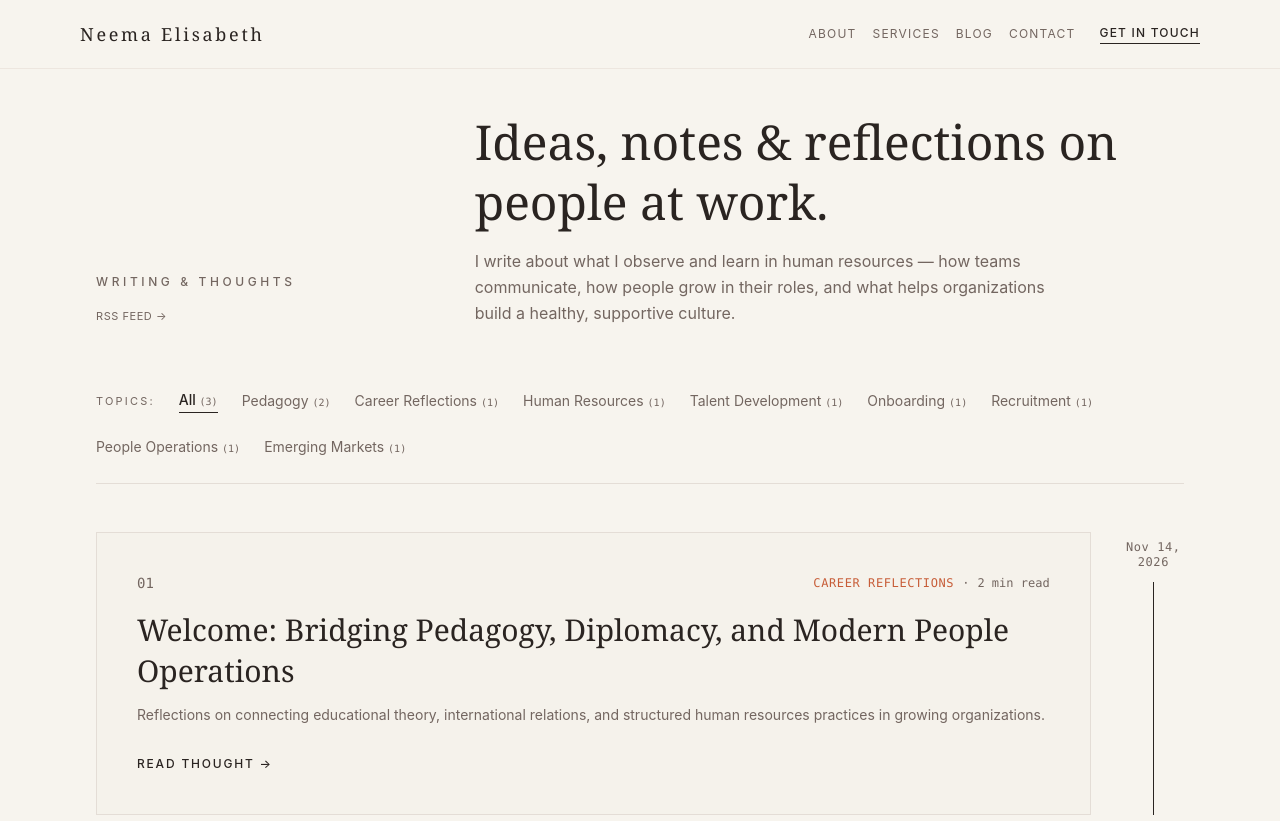
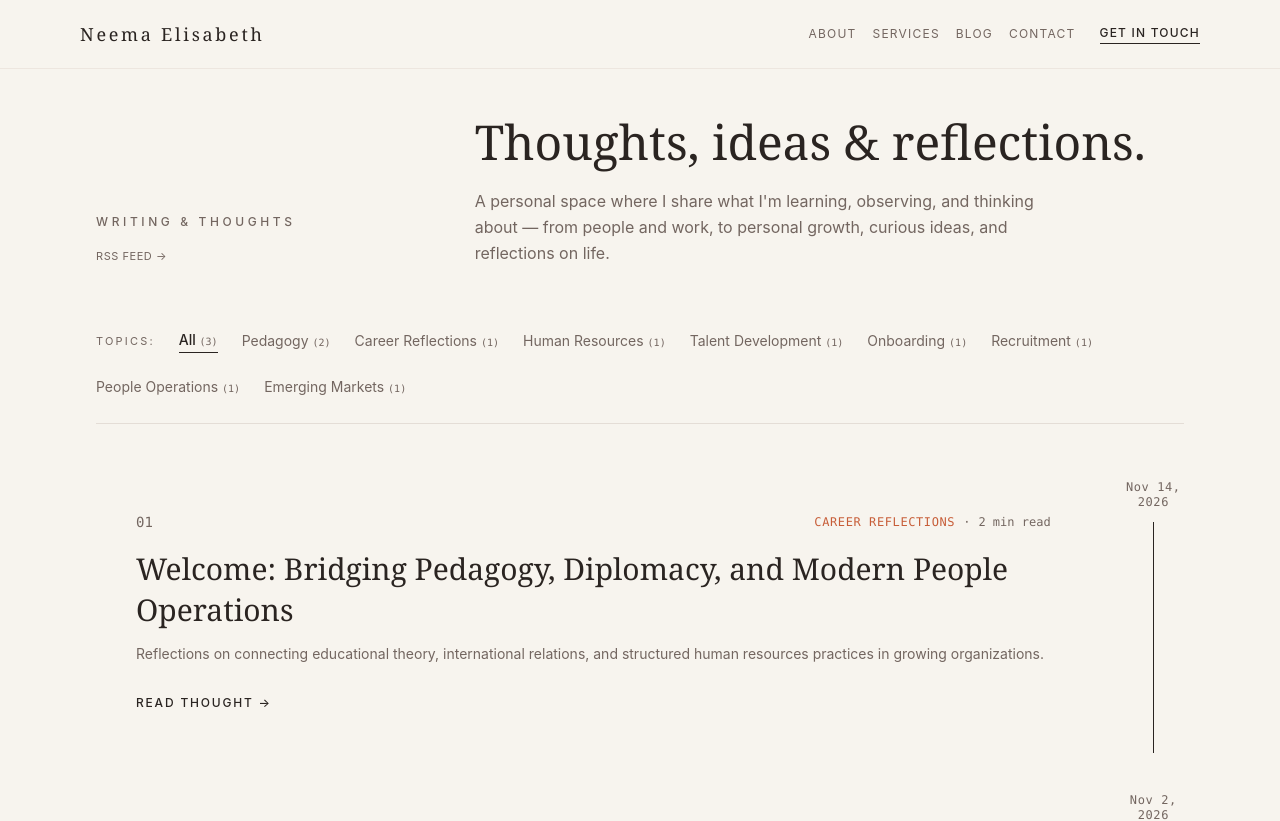
Before and after one commit to neema-liz/neema-zihalirwa-portfolio, a Next.js app: page /blog in a window 1280 px wide. Shown: the top 821 px of the page. Built offline with nearby package versions, Linux system fonts and the light colour scheme; no server answers.

Commit message:
refactor(blog): broaden writing introduction to cover personal thoughts, ideas, and reflections

```diff
--- a/app/blog/page.tsx
+++ b/app/blog/page.tsx
@@ -6,7 +6,7 @@ import { BlogListClient } from "@/components/blog/BlogListClient";
 export const metadata: Metadata = {
   title: "Writing & Thoughts — Neema Zihalirwa Elisabeth",
   description:
-    "Ideas, notes, and practical thoughts on people operations, workplace culture, talent, and organizational growth.",
+    "A personal space for thoughts, ideas, and reflections on people, work, learning, and everyday life.",
 };
 
 export default function BlogIndexPage() {
@@ -35,11 +35,11 @@ export default function BlogIndexPage() {
 
           <div className="md:col-span-8">
             <h1 className="font-serif text-3xl md:text-5xl font-light text-[#2A2421] leading-tight mb-4">
-              Ideas, notes &amp; reflections on people at work.
+              Thoughts, ideas &amp; reflections.
             </h1>
             <p className="text-sm sm:text-base text-[#736660] leading-relaxed max-w-xl font-sans">
-              I write about what I observe and learn in human resources — how teams communicate,
-              how people grow in their roles, and what helps organizations build a healthy, supportive culture.
+              A personal space where I share what I&apos;m learning, observing, and thinking about —
+              from people and work, to personal growth, curious ideas, and reflections on life.
             </p>
           </div>
         </div>
--- a/components/blog/BlogCard.tsx
+++ b/components/blog/BlogCard.tsx
@@ -33,7 +33,7 @@ export function BlogCard({ post, index }: BlogCardProps) {
   return (
     <div className="group grid grid-cols-12 gap-4 sm:gap-6 lg:gap-8 items-stretch">
       {/* Left: Boxed Card */}
-      <article className="col-span-9 sm:col-span-10 lg:col-span-11 p-6 sm:p-8 md:p-10 border border-[#E4DDD6] bg-[#EEE9DE]/25 hover:bg-[#EEE9DE]/50 hover:border-[#2A2421]/40 transition-all duration-300 flex flex-col justify-between">
+      <article className="col-span-9 sm:col-span-10 lg:col-span-11 p-6 sm:p-8 md:p-10 border-none bg-transparent hover:bg-[#EEE9DE]/10 hover:border-none transition-all duration-300 flex flex-col justify-between">
         <div>
           {/* Top row: Number ledger & Minimalist Topic / Reading time (No bulky badges) */}
           <div className="flex items-center justify-between gap-4 mb-4">
--- a/components/sections/WritingSection.tsx
+++ b/components/sections/WritingSection.tsx
@@ -43,8 +43,8 @@ export function WritingSection() {
                 Some of my ideas in writing
               </h2>
               <p className="text-sm sm:text-base text-[#736660] leading-relaxed max-w-lg font-sans">
-                I enjoy writing about people, workplace culture, and what helps teams thrive together.
-                Here are a few recent notes and reflections.
+                I enjoy writing about ideas that inspire me — from people and work,
+                to personal reflections and thoughts on everyday life.
               </p>
             </div>
             <Link
```
